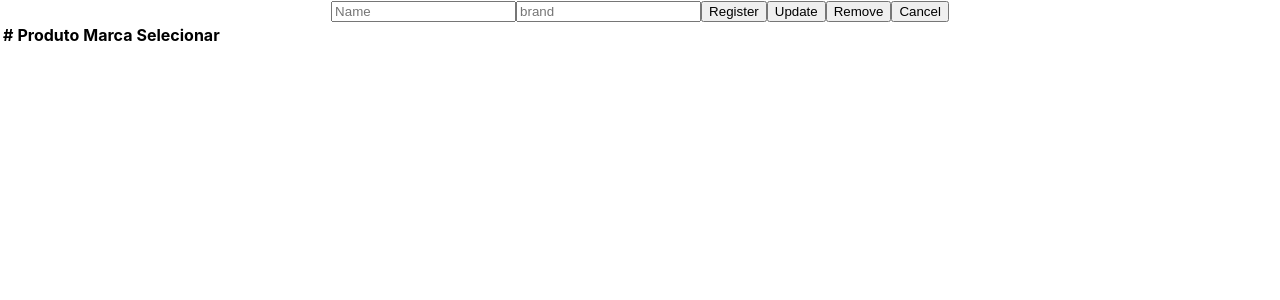
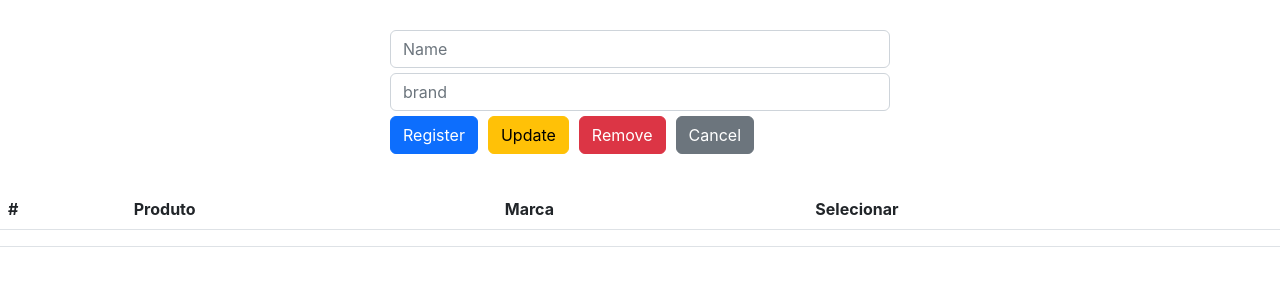
Before and after one commit to masprog2022/spring-boot-react-simple-crud, a React (Create React App) app in the folder frontend/: page / in a window 1280 px wide. Shown: the top 300 px of the page. Built offline with nearby package versions, Linux system fonts and the light colour scheme.

Commit message:
:sparkles: feat: add styles components

```diff
--- a/frontend/public/index.html
+++ b/frontend/public/index.html
@@ -9,6 +9,7 @@
       name="description"
       content="Web site created using create-react-app"
     />
+    <link href="https://cdn.jsdelivr.net/npm/bootstrap@5.2.3/dist/css/bootstrap.min.css" rel="stylesheet" integrity="sha384-rbsA2VBKQhggwzxH7pPCaAqO46MgnOM80zW1RWuH61DGLwZJEdK2Kadq2F9CUG65" crossorigin="anonymous">
     <link rel="apple-touch-icon" href="%PUBLIC_URL%/logo192.png" />
     <!--
       manifest.json provides metadata used when your web app is installed on a
--- a/frontend/src/App.css
+++ b/frontend/src/App.css
@@ -1,38 +1,12 @@
-.App {
-  text-align: center;
+form {
+  width: 500px;
+  margin: 30px auto;
 }
 
-.App-logo {
-  height: 40vmin;
-  pointer-events: none;
+form input {
+  margin-bottom: 5px;
 }
 
-@media (prefers-reduced-motion: no-preference) {
-  .App-logo {
-    animation: App-logo-spin infinite 20s linear;
-  }
+form input[type='button']{
+  margin-right: 10px;
 }
-
-.App-header {
-  background-color: #282c34;
-  min-height: 100vh;
-  display: flex;
-  flex-direction: column;
-  align-items: center;
-  justify-content: center;
-  font-size: calc(10px + 2vmin);
-  color: white;
-}
-
-.App-link {
-  color: #61dafb;
-}
-
-@keyframes App-logo-spin {
-  from {
-    transform: rotate(0deg);
-  }
-  to {
-    transform: rotate(360deg);
-  }
-}
--- a/frontend/src/components/Form.js
+++ b/frontend/src/components/Form.js
@@ -4,13 +4,13 @@
   return (
     <div>
          <form>
-            <input type='text' placeholder='Name' />
-            <input type='text' placeholder='brand' />
+            <input type='text' placeholder='Name' className='form-control' />
+            <input type='text' placeholder='brand' className='form-control'/>
 
-            <input type='button' value='Register' />
-            <input type='button' value='Update' />
-            <input type='button' value='Remove' />
-            <input type='button' value='Cancel' />
+            <input type='button' value='Register' className='btn btn-primary' />
+            <input type='button' value='Update' className='btn btn-warning'/>
+            <input type='button' value='Remove' className='btn btn-danger'/>
+            <input type='button' value='Cancel' className='btn btn-secondary' />
          </form>
     </div>
   )
--- a/frontend/src/components/Table.js
+++ b/frontend/src/components/Table.js
@@ -3,7 +3,7 @@
 export default function Table() {
   return (
     <div>
-         <table>
+         <table className='table'>
             <thead>
                 <tr>
                     <th>#</th>
```
